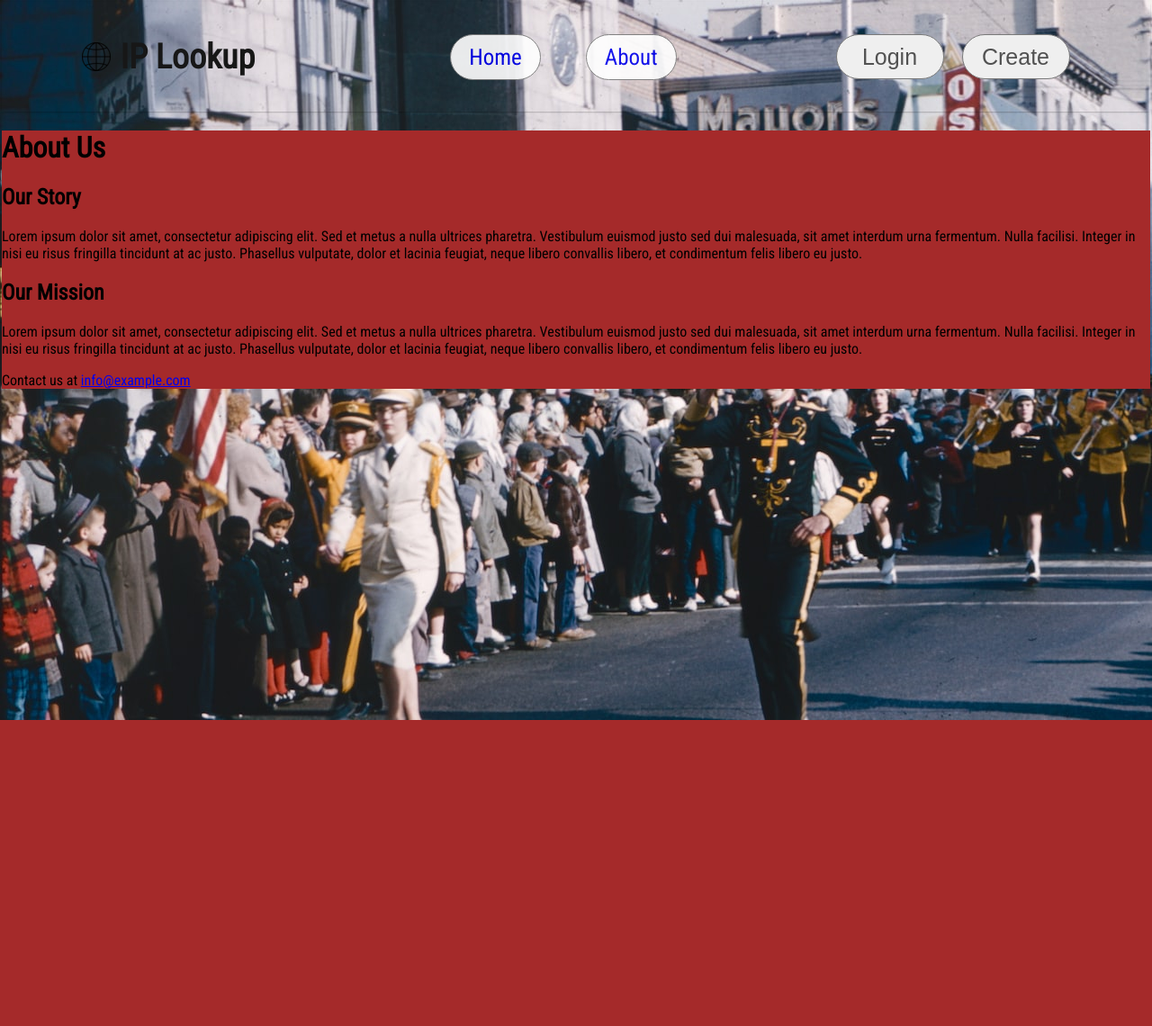
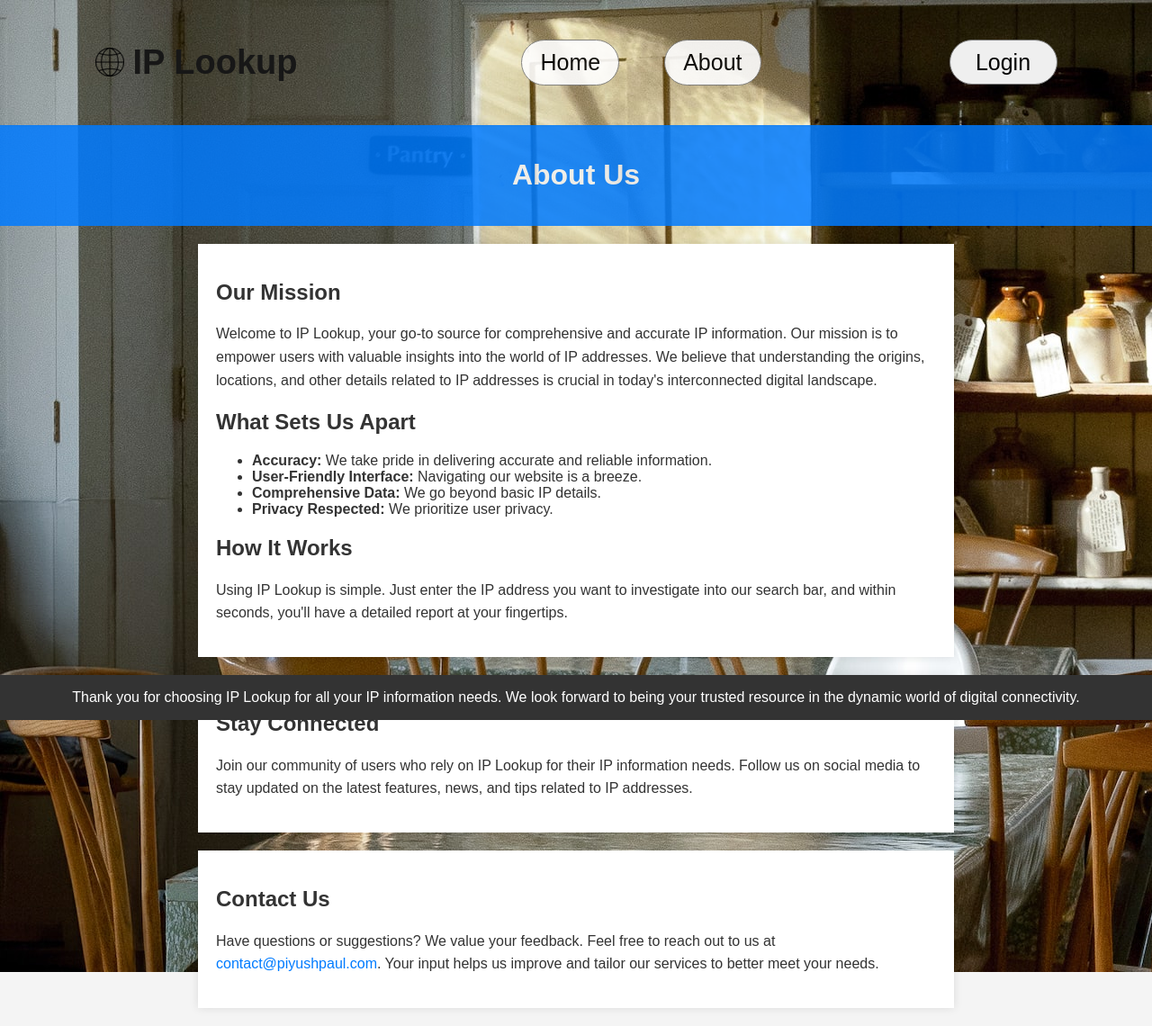
Before and after one commit to Piyush800x/ip_website, a Django app: page /about in a window 1280 px wide. Shown: the whole page at 90% size. Before the commit the page ends 800 px from the top, so only its background shows below. Run offline with Django 4.2, Linux system fonts and the light colour scheme; some libraries are stand-ins or nearby versions.

Commit message:
5th commit

```diff
--- /dev/null
+++ b/app/static/app/css/about.css
@@ -0,0 +1,55 @@
+body {
+    font-family: Arial, sans-serif;
+    margin: 0;
+    padding: 0;
+    background-color: #f4f4f4;
+    color: #333;
+}
+
+header {
+    background-color: #007BFF;
+    color: #fff;
+    text-align: center;
+    padding: 1em 0;
+    opacity: 85%;
+    font-weight: 500;
+}
+
+.header-font    {
+    color: #f4f4f4;
+}
+
+section {
+    max-width: 800px;
+    margin: 20px auto;
+    padding: 20px;
+    background-color: #fff;
+    box-shadow: 0 0 10px rgba(0, 0, 0, 0.1);
+}
+
+h1 {
+    color: #007BFF;
+}
+
+p {
+    line-height: 1.6;
+}
+
+a {
+    color: #007BFF;
+    text-decoration: none;
+}
+
+a:hover {
+    text-decoration: underline;
+}
+
+footer {
+    background-color: #333;
+    color: #fff;
+    text-align: center;
+    padding: 1em 0;
+    position: fixed;
+    bottom: 0;
+    width: 100%;
+}
--- a/app/static/app/css/base.css
+++ b/app/static/app/css/base.css
@@ -2,7 +2,3 @@ body    {
     margin: 2px;
     font-family: 'Roboto Condensed';
 }
-
-.container  {
-    background-color: brown;
-}
--- a/app/static/app/css/index.css
+++ b/app/static/app/css/index.css
@@ -78,3 +78,9 @@
 .slides-hidden  {
     display: none;
 }
+
+@media all and (max-width:450px) and (max-height:1000px)    {
+    .leftbox    {
+        margin: 5px 5px 5px 5px;
+    }
+}
--- a/app/static/app/js/index.js
+++ b/app/static/app/js/index.js
@@ -1,4 +1,4 @@
-addEventListener("load",() => { // "load" is safe but "DOMContentLoaded" starts earlier
+addEventListener("load",() => {
     var index = 0;
     const slides = document.querySelectorAll(".slides");
     const classHide = "slides-hidden", count = slides.length;
--- a/app/templates/about.html
+++ b/app/templates/about.html
@@ -2,26 +2,52 @@
 
 {% block content %}
 <header>
-    <h1>About Us</h1>
+    <h1 class="header-font">About Us</h1>
 </header>
 
 <section>
-    <h2>Our Story</h2>
-    <p>Lorem ipsum dolor sit amet, consectetur adipiscing elit. Sed et metus a nulla ultrices pharetra.
-        Vestibulum euismod justo sed dui malesuada, sit amet interdum urna fermentum. Nulla facilisi.
-        Integer in nisi eu risus fringilla tincidunt at ac justo. Phasellus vulputate, dolor et lacinia
-        feugiat, neque libero convallis libero, et condimentum felis libero eu justo.</p>
+    <h2>Our Mission</h2>
+    <p>
+        Welcome to IP Lookup, your go-to source for comprehensive and accurate IP information. Our mission
+        is to empower users with valuable insights into the world of IP addresses. We believe that understanding the
+        origins, locations, and other details related to IP addresses is crucial in today's interconnected digital
+        landscape.
+    </p>
+
+    <h2>What Sets Us Apart</h2>
+    <ul>
+        <li><strong>Accuracy:</strong> We take pride in delivering accurate and reliable information.</li>
+        <li><strong>User-Friendly Interface:</strong> Navigating our website is a breeze.</li>
+        <li><strong>Comprehensive Data:</strong> We go beyond basic IP details.</li>
+        <li><strong>Privacy Respected:</strong> We prioritize user privacy.</li>
+    </ul>
+
+    <h2>How It Works</h2>
+    <p>
+        Using IP Lookup is simple. Just enter the IP address you want to investigate into our search bar,
+        and within seconds, you'll have a detailed report at your fingertips.
+    </p>
 </section>
 
 <section>
-    <h2>Our Mission</h2>
-    <p>Lorem ipsum dolor sit amet, consectetur adipiscing elit. Sed et metus a nulla ultrices pharetra.
-        Vestibulum euismod justo sed dui malesuada, sit amet interdum urna fermentum. Nulla facilisi.
-        Integer in nisi eu risus fringilla tincidunt at ac justo. Phasellus vulputate, dolor et lacinia
-        feugiat, neque libero convallis libero, et condimentum felis libero eu justo.</p>
+    <h2>Stay Connected</h2>
+    <p>
+        Join our community of users who rely on IP Lookup for their IP information needs. Follow us on social
+        media to stay updated on the latest features, news, and tips related to IP addresses.
+    </p>
+</section>
+
+<section>
+    <h2>Contact Us</h2>
+    <p>
+        Have questions or suggestions? We value your feedback. Feel free to reach out to us at
+        <a href="mailto:piyushpaul700@gmail.com">contact@piyushpaul.com</a>. Your input helps us improve
+        and tailor our services to better meet your needs.
+    </p>
 </section>
 
 <footer>
-    <p>Contact us at <a href="mailto:info@example.com">info@example.com</a></p>
+    Thank you for choosing IP Lookup for all your IP information needs. We look forward to being your
+    trusted resource in the dynamic world of digital connectivity.
 </footer>
 {% endblock %}
--- a/app/templates/base.html
+++ b/app/templates/base.html
@@ -7,6 +7,7 @@
     <link rel="stylesheet" type="text/css" href="{% static 'app/css/navbar.css' %}">
     <link rel="stylesheet" type="text/css" href="{% static 'app/css/base.css' %}">
     <link rel="stylesheet" type="text/css" href="{% static 'app/css/index.css' %}">
+    <link rel="stylesheet" type="text/css" href="{% static 'app/css/about.css' %}">
     <script src="{% static 'app/js/navbar.js' %}"></script>
     <script src="{% static 'app/js/index.js' %}"></script>
     <link rel="preconnect" href="https://fonts.googleapis.com">
@@ -15,18 +16,26 @@
     <title>IP Lookup</title>
 </head>
 <body style="background-image: url('{% static '/app/img/bg.jpg' %}'); background-repeat: no-repeat;">
+    {% load socialaccount %}
     <div class="navbar">
         <div class="nav-logo">
             <img src="{% static 'app/img/earth.ico' %}"/>
             <p>IP Lookup</p>
         </div>
         <ul class="nav-menu">
-            <li><a href="/" style="text-decoration: none;">Home</a></li>
-            <li><a href="/about" style="text-decoration: none;">About</a></li>
+            <li><a href="/" style="text-decoration: none; color: black;">Home</a></li>
+            <li><a href="/about" style="text-decoration: none; color: black;">About</a></li>
+            {% if user.is_authenticated %}
+            <li><a href="/history" style="text-decoration: none; color: black;">History</a></li>
+            {% endif %}
         </ul>
         <div class="nav-login">
-            <button>Login</button>
-            <button>Create</button>
+            {% if not user.is_authenticated %}
+            <button><a style="text-decoration: none; color: black;" href="{% provider_login_url 'google' %}?next=/">Login</a></button>
+            {% endif %}
+            {% if user.is_authenticated %}
+            <button><a style="text-decoration: none; color: black;" href="{% url 'account_logout' %}">Logout</a></button>
+            {% endif %}
         </div>
     </div>
     <div class="container">
--- /dev/null
+++ b/app/templates/history.html
@@ -0,0 +1,5 @@
+{% extends 'base.html' %}
+
+{% block content %}
+<h1>HISTORY</h1>
+{% endblock %}
--- a/app/templates/index.html
+++ b/app/templates/index.html
@@ -22,7 +22,7 @@
 </div>
 <div class="leftbox">
     {% load static %}
-    <p>Welcome to the world of IPs</p>
+    <p>The trusted source for IP address data</p>
     <div class="image-fader">
         <img class="image slides slides-hidden" src="{% static '/app/img/img1.png'%}"/>
         <img class="image slides slides-hidden" src="{% static '/app/img/img2.png'%}"/>
--- a/app/urls.py
+++ b/app/urls.py
@@ -2,8 +2,8 @@ from django.urls import path
 from . import views
 
 urlpatterns = [
-    path('home', views.base),
+    # path('home', views.base),
     path('', views.home),
-    path('about', views.about)
-
+    path('about', views.about),
+    path('history', views.history)
 ]
--- a/app/views.py
+++ b/app/views.py
@@ -19,6 +19,10 @@ def about(request):
     return render(request, "about.html")
 
 
+def history(request):
+    return render(request, "history.html")
+
+
 def get_client_ip(request):
     x_forwarded_for = request.META.get('HTTP_X_FORWARDED_FOR')
     if x_forwarded_for:
--- a/my_portfolio/urls.py
+++ b/my_portfolio/urls.py
@@ -18,6 +18,7 @@ from django.urls import path, include
 
 urlpatterns = [
     path('admin/', admin.site.urls),
-    path('', include("app.urls"))
+    path('', include("app.urls")),
+    path('accounts/', include("allauth.urls"))
 
 ]
--- /dev/null
+++ b/requirements.txt
@@ -0,0 +1,6 @@
+asgiref==3.7.2
+Django==4.2.7
+django-allauth-ui==0.1.5
+django-widget-tweaks==1.5.0
+sqlparse==0.4.4
+tzdata==2023.3
```
Also changed, not shown: my_portfolio/settings.py (+19 -1 lines), app/static/app/img/bg.jpg, db.sqlite3.
